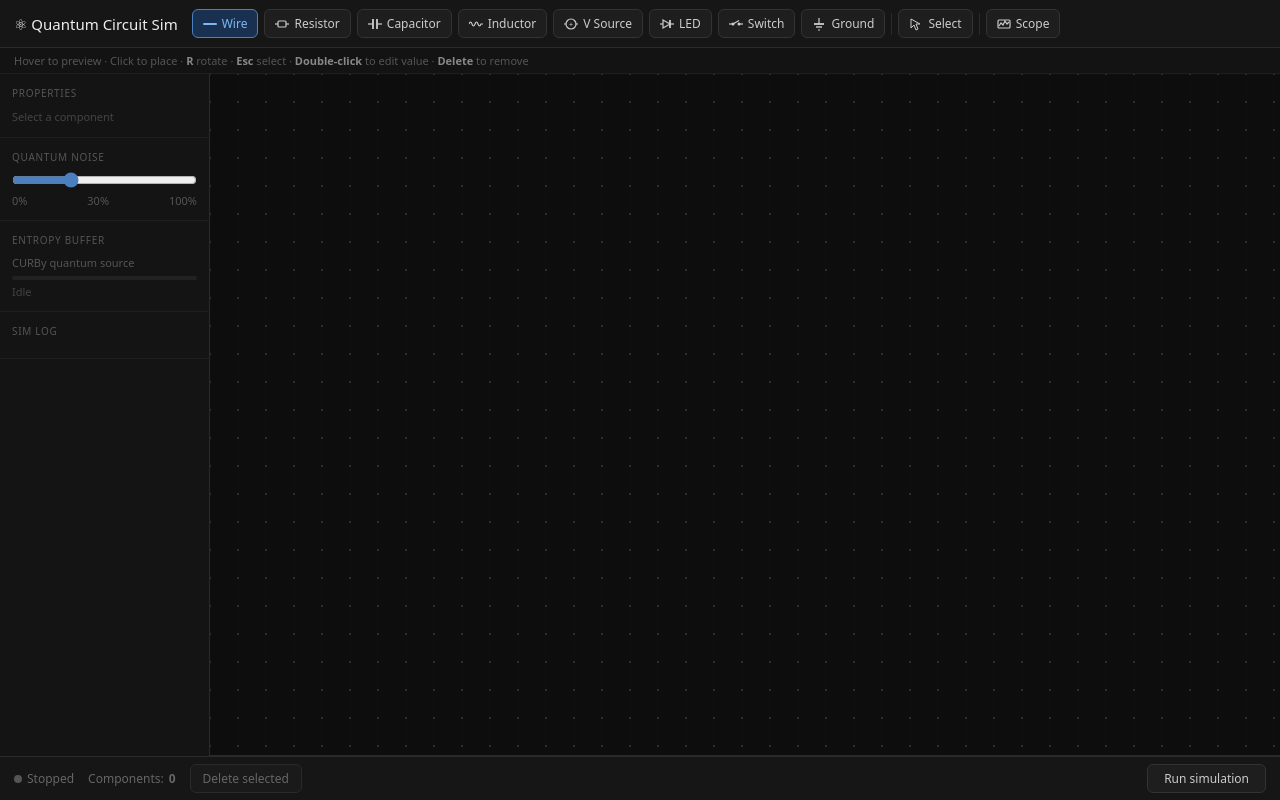
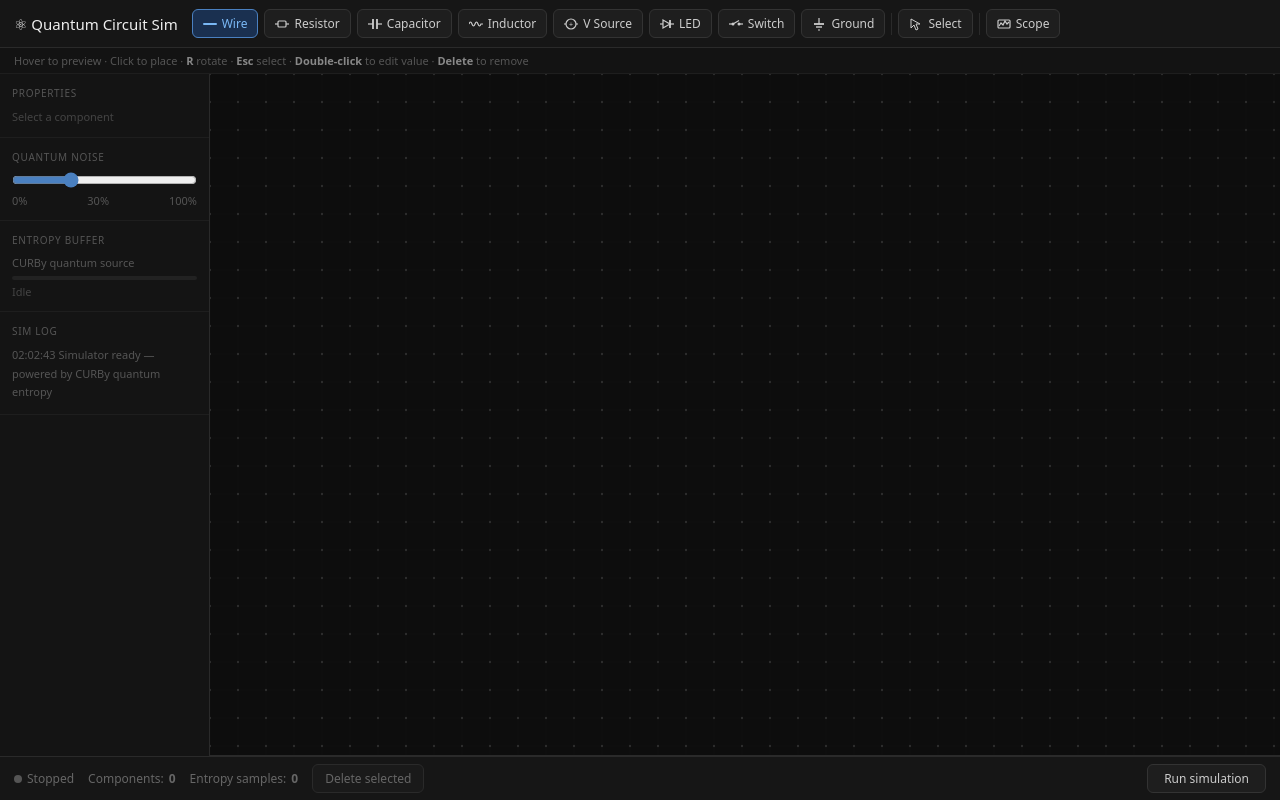
Before and after one commit to justinhan7/Quantum-Circuit-Simulator, a plain HTML site: page index.html in a window 1280 px wide. Drawn offline with Linux system fonts and the light colour scheme.

Commit message:
Update index.html

```diff
--- a/index.html
+++ b/index.html
@@ -159,6 +159,7 @@
         <span id="sim-label">Stopped</span>
       </div>
       <div class="stat-chip">Components: <strong id="comp-count">0</strong></div>
+      <div class="stat-chip">Entropy samples: <strong id="entropy-count">0</strong></div>
       <button id="delete-btn">Delete selected</button>
       <button id="run-btn">Run simulation</button>
     </footer>
```
